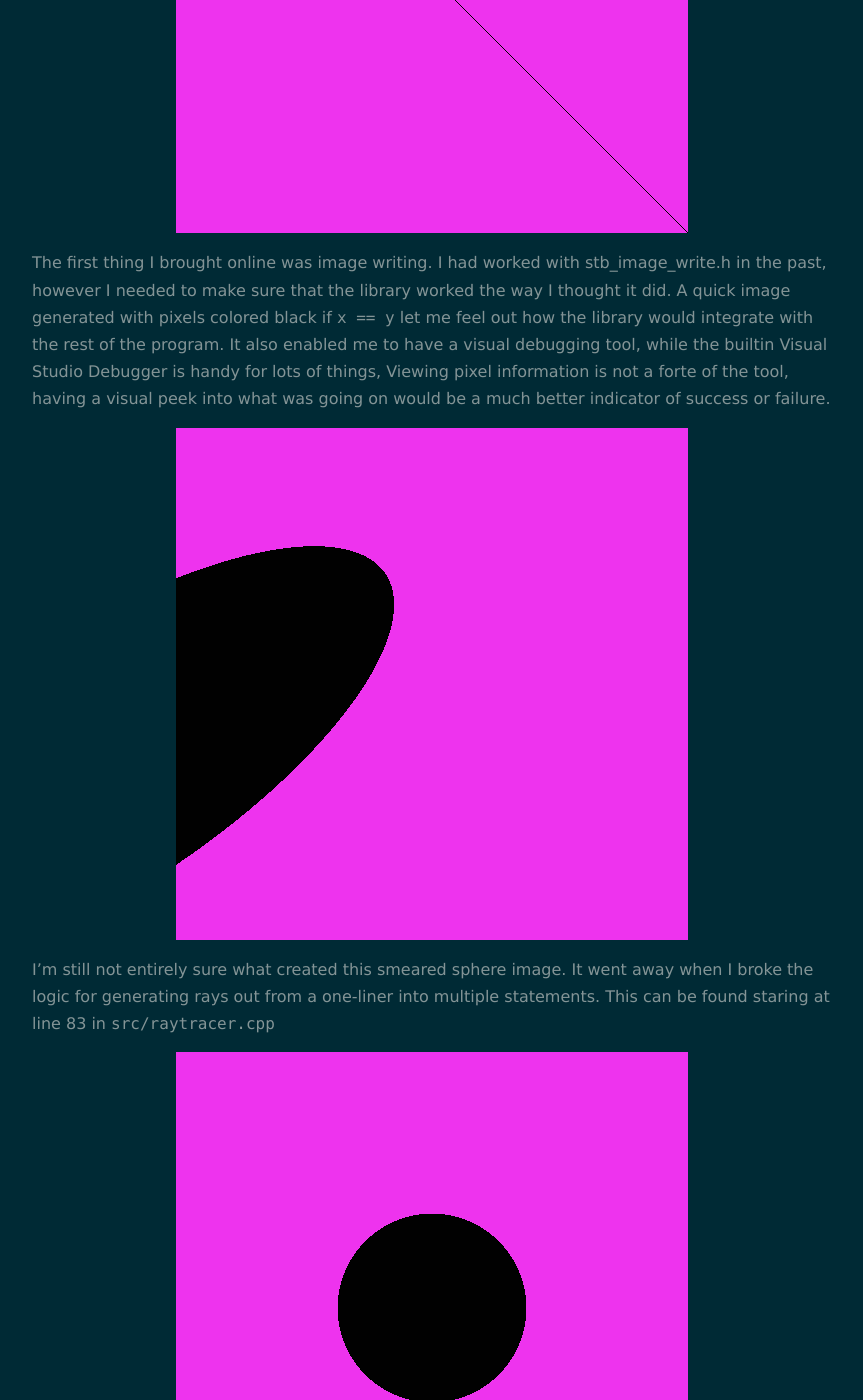
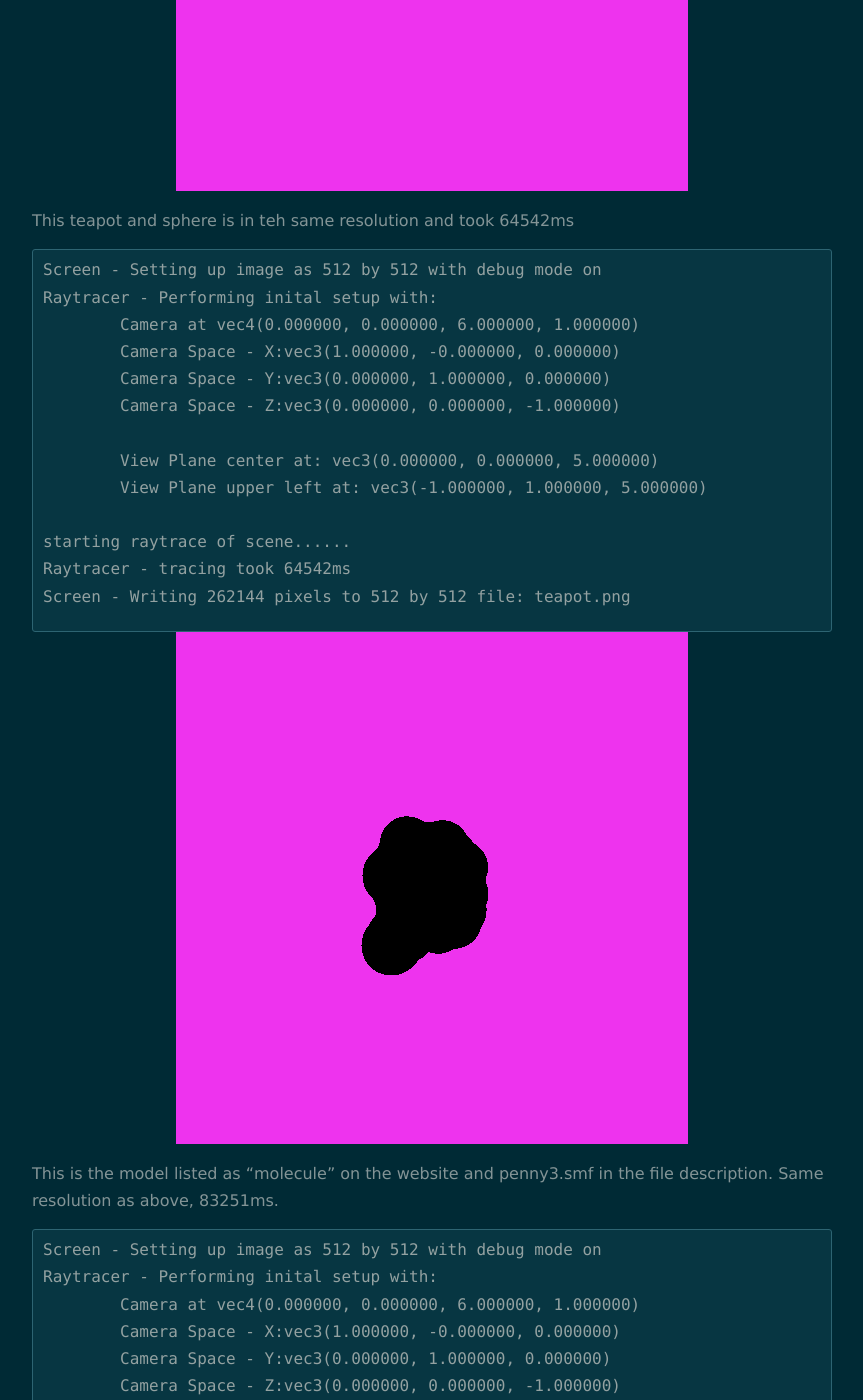
Before and after one commit to TaylorEllington/CS636-CPU-Raytracer, a Jekyll site: the page built from class-site/_posts/2020-04-19-Assignment-1-Basic-Ray-Tracer-With-Spheres-and-Triangle-Meshes.markdown, in a window 1280 px wide and 1400 px high, scrolled down 1696 px. Shown: the whole window, without its empty margins (208-1071 px from the left). Built offline with Jekyll 4.4.1, drawn with Linux system fonts in a browser that asks for light colours; nearby versions of some CDN libraries; some of the changed text lies outside the part shown.

Commit message:
tweaks for new images

```diff
--- a/class-site/_posts/2020-04-19-Assignment-1-Basic-Ray-Tracer-With-Spheres-and-Triangle-Meshes.markdown
+++ b/class-site/_posts/2020-04-19-Assignment-1-Basic-Ray-Tracer-With-Spheres-and-Triangle-Meshes.markdown
@@ -32,6 +32,46 @@
 
 {% endhighlight %}
 
+![Teapot - HW1](/cs636-advanced-rendering-techniques/images/hw_1/teapot.png)
+
+This teapot and sphere is in teh same resolution and took 64542ms
+
+{% highlight text %}
+Screen - Setting up image as 512 by 512 with debug mode on
+Raytracer - Performing inital setup with:
+        Camera at vec4(0.000000, 0.000000, 6.000000, 1.000000)
+        Camera Space - X:vec3(1.000000, -0.000000, 0.000000)
+        Camera Space - Y:vec3(0.000000, 1.000000, 0.000000)
+        Camera Space - Z:vec3(0.000000, 0.000000, -1.000000)
+
+        View Plane center at: vec3(0.000000, 0.000000, 5.000000)
+        View Plane upper left at: vec3(-1.000000, 1.000000, 5.000000)
+
+starting raytrace of scene......
+Raytracer - tracing took 64542ms
+Screen - Writing 262144 pixels to 512 by 512 file: teapot.png
+{% endhighlight %}
+
+
+![Teapot - HW1](/cs636-advanced-rendering-techniques/images/hw_1/penny3.png)
+
+This is the model listed as "molecule" on the website and penny3.smf in the file description. Same resolution as above, 83251ms.
+
+{% highlight text %}
+Screen - Setting up image as 512 by 512 with debug mode on
+Raytracer - Performing inital setup with:
+        Camera at vec4(0.000000, 0.000000, 6.000000, 1.000000)
+        Camera Space - X:vec3(1.000000, -0.000000, 0.000000)
+        Camera Space - Y:vec3(0.000000, 1.000000, 0.000000)
+        Camera Space - Z:vec3(0.000000, 0.000000, -1.000000)
+
+        View Plane center at: vec3(0.000000, 0.000000, 5.000000)
+        View Plane upper left at: vec3(-1.000000, 1.000000, 5.000000)
+
+starting raytrace of scene......
+Raytracer - tracing took 83251ms
+Screen - Writing 262144 pixels to 512 by 512 file: penny3.png
+{% endhighlight %}
 
 Here are some of the other images I generated along the way.
 
```
Also changed, not shown: README.md, class-site/images/hw_1/penny3.png (added), class-site/images/hw_1/teapot.png (added), 3 other files.
